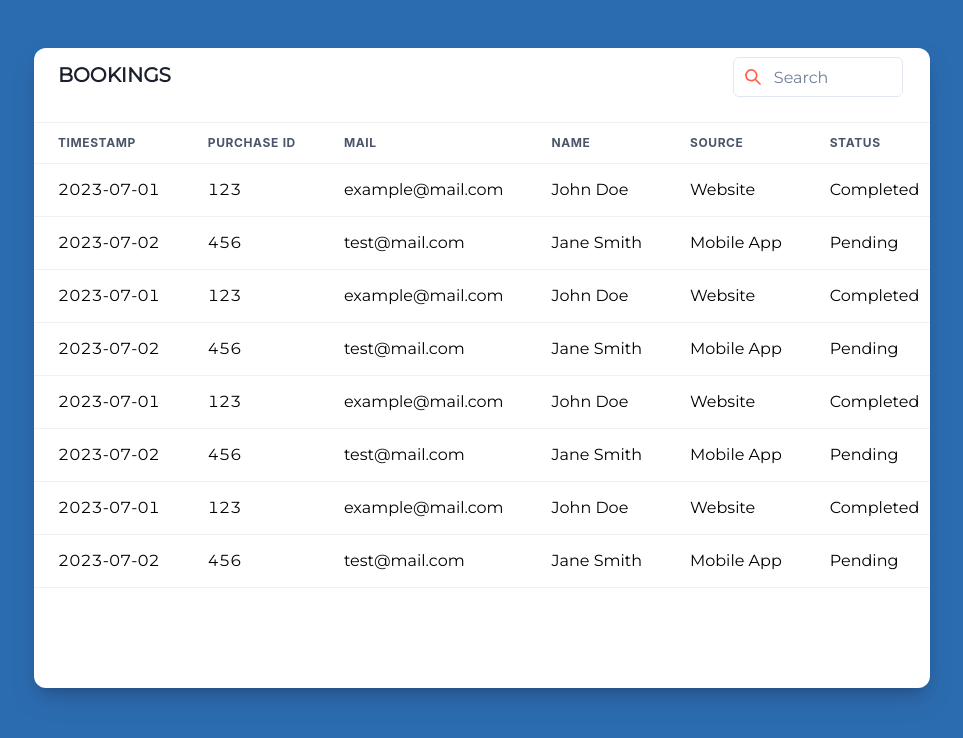
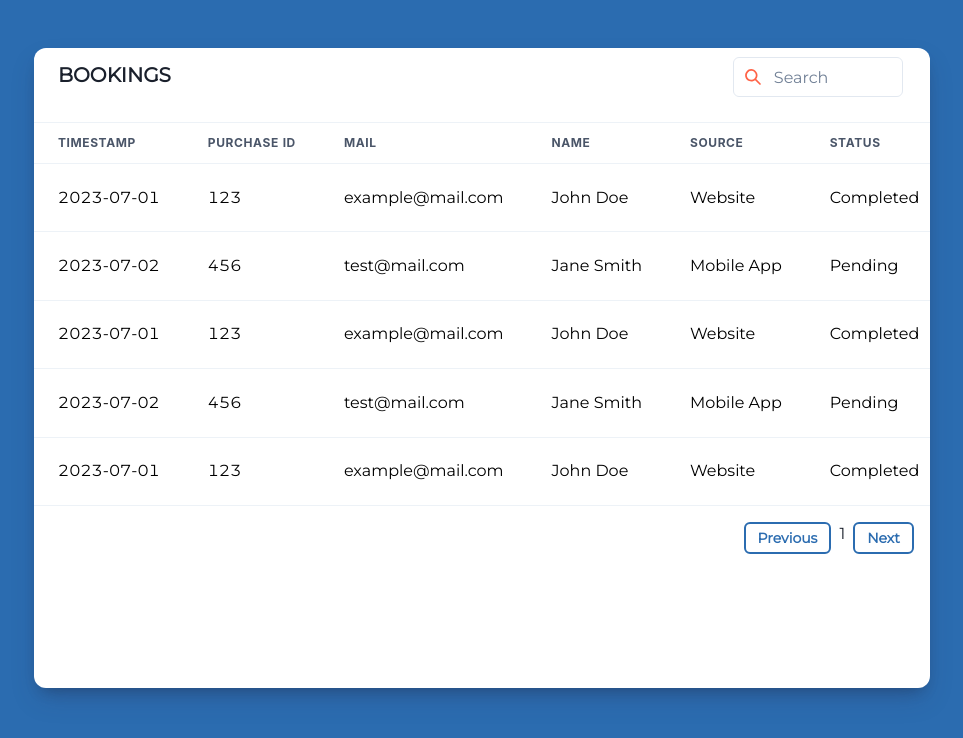
Before and after one commit to Ishu070303/Project-datatable, a Next.js app: page / in a window 1280 px wide. Shown: the top 738 px of the page, without its empty margins (158-1121 px from the left). Built offline with nearby package versions, Linux system fonts and the light colour scheme.

Commit message:
added pagination property

```diff
--- a/app/DataTable.tsx
+++ b/app/DataTable.tsx
@@ -1,6 +1,6 @@
 "use client";
 import { Table, Thead, Tbody, Tr, Th, Td, TableContainer} from "@chakra-ui/table";
-import { Box, Flex, Input, InputGroup, InputLeftElement, Spacer, Text } from "@chakra-ui/react";
+import { Box, Flex, Input, InputGroup, InputLeftElement, Spacer, Text, Button } from "@chakra-ui/react";
 import { SearchIcon } from "@chakra-ui/icons";
 import { useState } from "react";
 
@@ -9,7 +9,7 @@ interface DataTableProps {
   rows: (string | JSX.Element)[][];
   caption?: string;
   sortable?: boolean;
-  pagination?: boolean;
+  pagination?: boolean; //Adding a pagination property
   searchable?: boolean; //Adding a searchable property
 }
 
@@ -17,6 +17,11 @@ const DataTable: React.FC<DataTableProps> = ({ headers, rows, caption, sortable,
   const [sortedColumn, setSortedColumn] = useState<string | null>(null);
   const [sortDirection, setSortDirection] = useState<"asc" | "desc">("asc");
   const [searchValue, setSearchValue] = useState("");
+
+  //For pagination
+  const [currentPage, setCurrentPage] = useState(1);
+  const [itemsPerPage] = useState(5) // set the number of items per page
+
 
   const handleSort = (column: string) => {
     if (!sortable) return;
@@ -57,6 +62,12 @@ const DataTable: React.FC<DataTableProps> = ({ headers, rows, caption, sortable,
     return 0;
   });
 
+  const paginateRows = () => {
+    const startIndex = (currentPage - 1) * itemsPerPage;
+    const endIndex = startIndex + itemsPerPage;
+    return sortedRows.slice(startIndex, endIndex);
+  };
+
 
   return (
     <Box className="bx">
@@ -96,7 +107,7 @@ const DataTable: React.FC<DataTableProps> = ({ headers, rows, caption, sortable,
           </Tr>
         </Thead>
         <Tbody className="tbdy">
-          {sortedRows.map((row, rowIndex) => (
+          {paginateRows().map((row, rowIndex) => (
             <Tr key={rowIndex} className="tr">
               {row.map((cell, cellIndex) => (
                 <Td key={cellIndex} className="td">{
@@ -108,6 +119,32 @@ const DataTable: React.FC<DataTableProps> = ({ headers, rows, caption, sortable,
         </Tbody>
       </Table>
       </TableContainer>
+      {pagination && (
+        <Box mt={4} display="flex" justifyContent="flex-end" style={{marginRight: "1rem"}}>
+          <Button
+          size="sm"
+          color="blue.600"
+          style={{ border: "2px solid #2B6CB0", backgroundColor: 'white'}}
+          onClick={() => setCurrentPage((prev) => Math.max(prev-1, 1))}
+          disabled={currentPage == 1}
+          >
+             Previous
+          </Button>
+          <Text mx={2}>{currentPage}</Text>
+          <Button
+          size="sm"
+          color="blue.600"
+          style={{ border: "2px solid #2B6CB0", backgroundColor: 'white'}}
+          onClick={() =>
+          setCurrentPage((prev) => Math.min(prev + 1, Math.ceil(sortedRows.length / itemsPerPage)))
+          }
+
+          disabled={currentPage === Math.ceil(sortedRows.length / itemsPerPage)}
+          >
+            Next
+          </Button>
+        </Box>
+      )}
     </Box>
   );
 };
```
